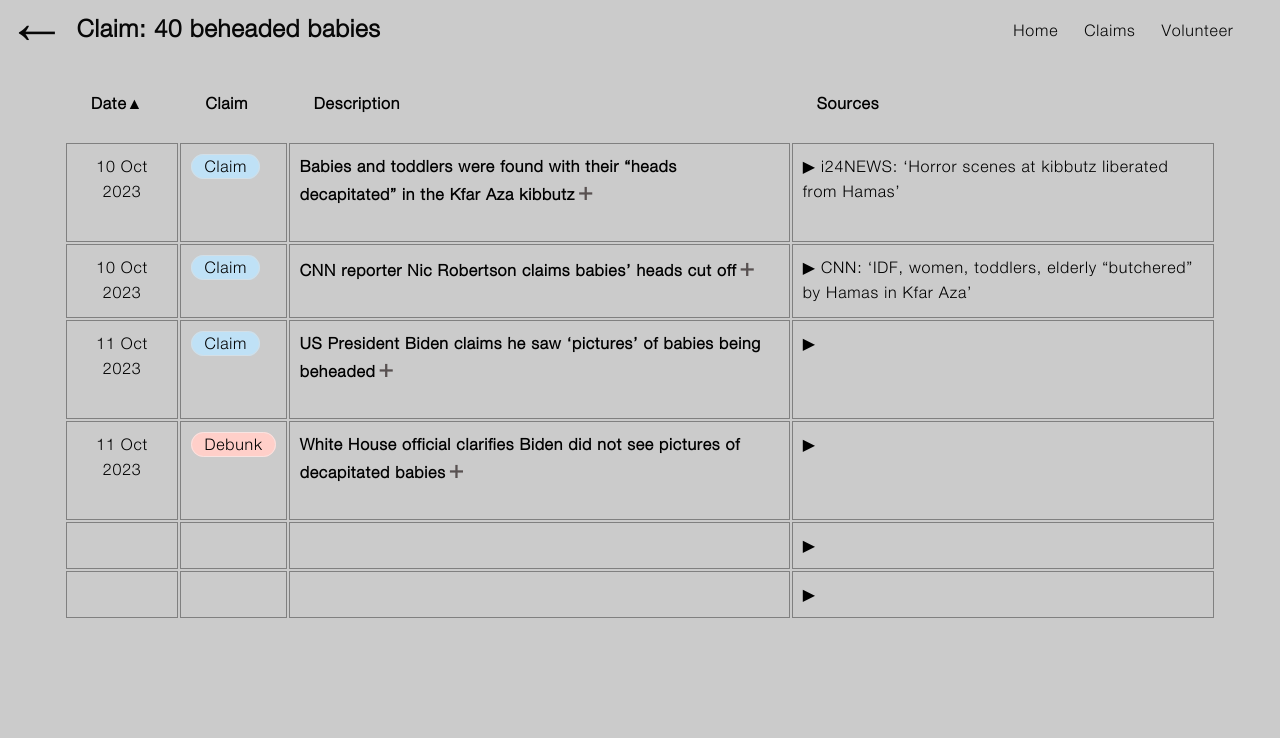
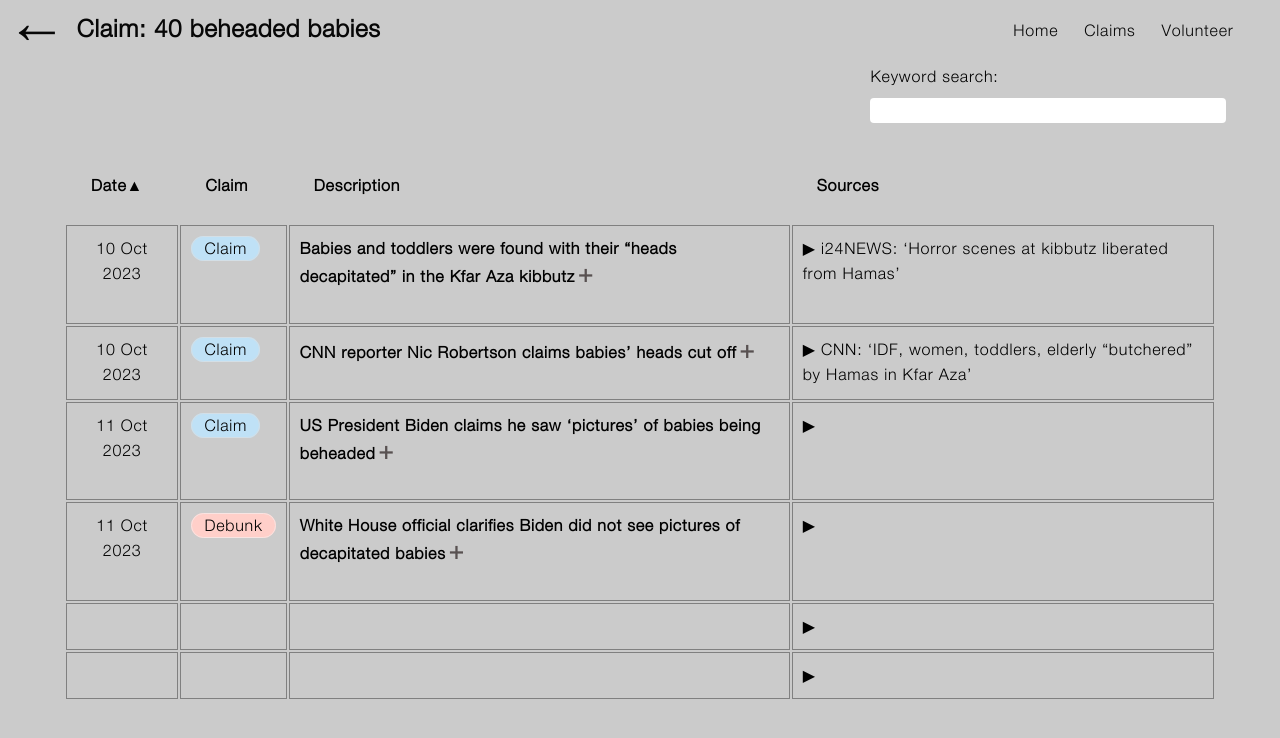
Before and after one commit to tamtzekin/hasbara-tracker, a React (Create React App) app: page /claim-a in a window 1280 px wide. Shown: the top 738 px of the page. Built offline with nearby package versions, Linux system fonts and the light colour scheme.

Commit message:
basic global filter

```diff
--- a/src/components/ClaimA.js
+++ b/src/components/ClaimA.js
@@ -1,12 +1,13 @@
 import logo from '../logo.svg';
 import React from 'react';
-import { useTable, useSortBy } from 'react-table';
+import { useTable, useSortBy, useGlobalFilter, useFilters } from 'react-table';
 import { Link } from 'react-router-dom';
 import './ClaimPage.css';
 import '../App.css';
 import VideoPlayer from './VideoPlayer';
 import NavBar from './NavBar';
 import MobileMenu from './MobileMenu';
+import GlobalFilter from './GlobalFilter';
 
 
 function ClaimA() {
@@ -170,6 +171,8 @@ const {
     headerGroups,
     rows,
     prepareRow,
+    setGlobalFilter,
+    state,
 } = useTable(
     {
         columns,
@@ -179,8 +182,12 @@ const {
         },
         disableSortRemove: true,
     },
+        useFilters,
+        useGlobalFilter,
         useSortBy
     );
+
+    const { globalFilter } = state
 
 return (
     <>
@@ -190,6 +197,8 @@ return (
             <h1 class="claim-heading">Claim: 40 beheaded babies</h1>
             <NavBar />
         </span>
+
+    <GlobalFilter filter={globalFilter} setFilter={setGlobalFilter} />
 
     <div>
         <table {...getTableProps()}>
--- a/src/components/ClaimPage.css
+++ b/src/components/ClaimPage.css
@@ -242,7 +242,13 @@ table.a:hover {
     content: '▶\00a0';
 }
 
-
+.search-bar {
+    display: block;
+    width: 30%;
+    margin-top: 5%;
+    margin-left: 70%;
+    margin-bottom: 2%;
+}
 
 
 
--- /dev/null
+++ b/src/components/GlobalFilter.js
@@ -0,0 +1,12 @@
+import React from 'react'
+
+const GlobalFilter =({ filter, setFilter }) => {
+    return (
+        <span class="search-bar">
+            Keyword search:{''}
+            <input value={filter || ''} onChange={(e) => setFilter(e.target.value)} />
+        </span>
+    )
+}
+
+export default GlobalFilter
```
Lines whose indentation alone changed are shown as unchanged.
